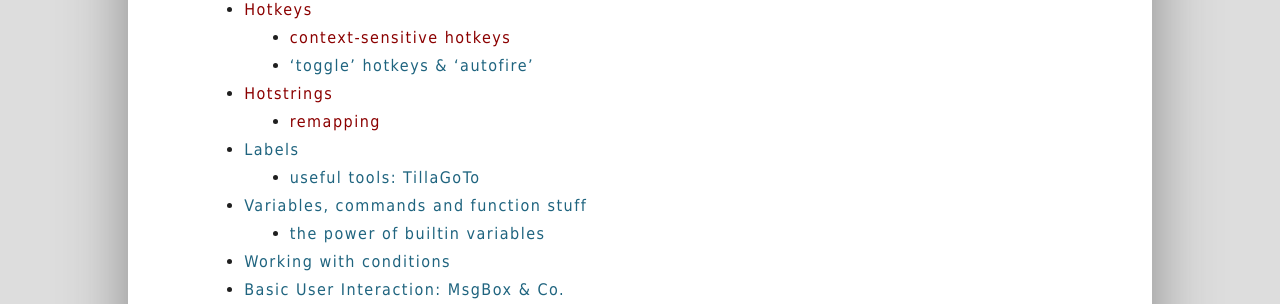
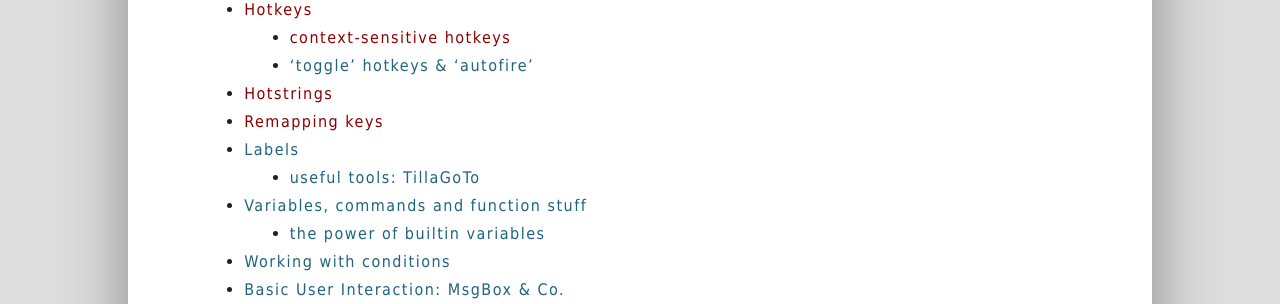
Before and after one commit to maul-esel/ahkbook, a Jekyll site: the page built from en/_posts/2011-10-29-Introduction.markdown, in a window 1280 px wide and 900 px high, scrolled down 1553 px. Shown: the part 148-452 px from the top of the window. Built offline with Jekyll 4.4.1, drawn with Linux system fonts in a browser that asks for light colours.

Commit message:
correct index: remapping is not a subtopic of hotstrings

```diff
--- a/en/_posts/2011-10-29-Introduction.markdown
+++ b/en/_posts/2011-10-29-Introduction.markdown
@@ -58,8 +58,7 @@ You can use AutoHotkey for game scripts, for quick macros, for tasks that take h
 																http://d.ahk4.me/Variables#Expressions -->
 		- ['toggle' hotkeys & 'autofire'](toggle-autofire.html) <!-- ~change the punctuation/name; not a big deal -->
 	- [Hotstrings]()
-
-		- [remapping]()
+	- [Remapping keys]()
 	- [Labels](Labels.html)
 
 		- [useful tools: TillaGoTo](Useful-Tools-TillaGoTo.html)
```
